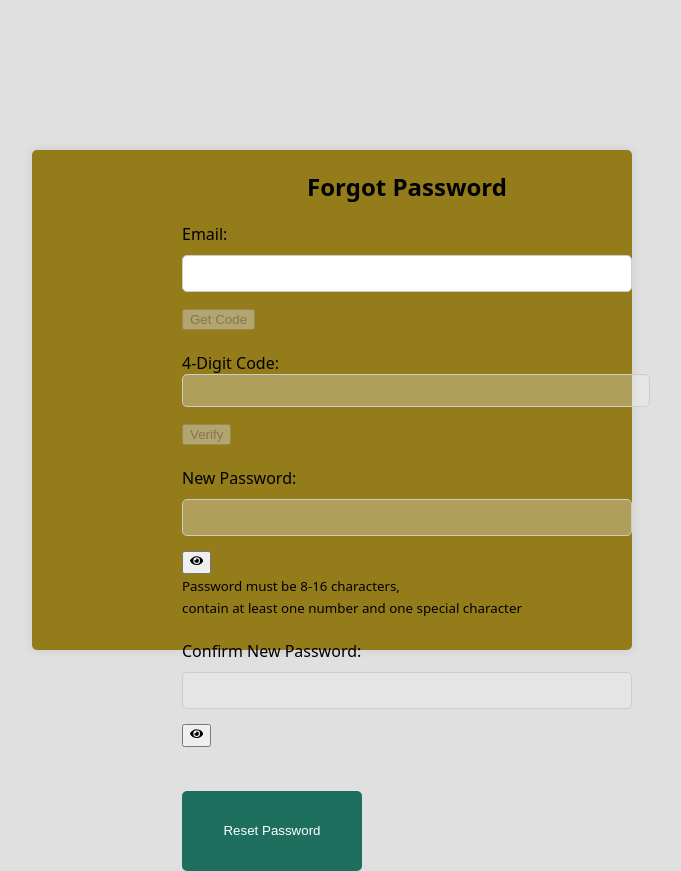
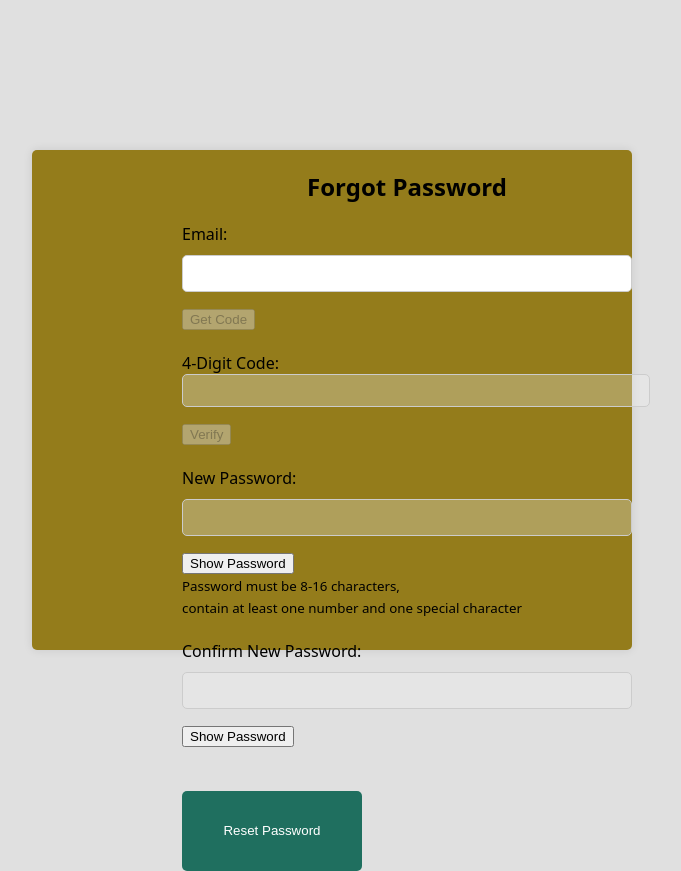
Before and after one commit to danielmp97/COMP231-007-Team-3-W24-, a React (Vite) app in the folder client/: page /forgot-password in a window 1280 px wide. Shown: the whole page, without its empty margins (308-989 px from the left). Built offline with nearby package versions, Linux system fonts and the light colour scheme.

Commit message:
fixed module dependency issue

```diff
--- a/client/src/pages/ForgotPassword.jsx
+++ b/client/src/pages/ForgotPassword.jsx
@@ -1,6 +1,5 @@
 import React, { useState } from 'react';
 import { Link } from 'react-router-dom'; // Import Link from react-router-dom
-import { FaEye, FaEyeSlash } from 'react-icons/fa'; // Import icons for password visibility
 import './ForgotPassword.css';
 
 function ForgotPassword() {
@@ -128,7 +127,7 @@ function ForgotPassword() {
                 disabled={!isEmailVerified || isVerifying || !code}
               />
               <button type="button" onClick={togglePasswordVisibility}>
-                {showPassword ? <FaEyeSlash /> : <FaEye />}
+                {showPassword ? 'Hide Password' : 'Show Password'}
               </button>
               <br />
               <small>Password must be 8-16 characters, </small>
@@ -146,7 +145,7 @@ function ForgotPassword() {
                 disabled={!isEmailVerified || isVerifying || !code}
               />
               <button type="button" onClick={togglePasswordVisibility}>
-                {showPassword ? <FaEyeSlash /> : <FaEye />}
+                {showPassword ? 'Hide Password' : 'Show Password'}
               </button>
             </div>
             <br />
```
